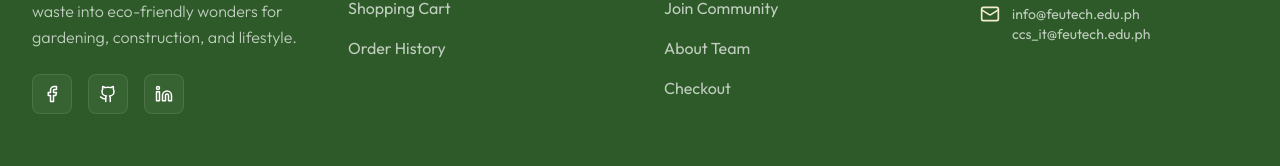
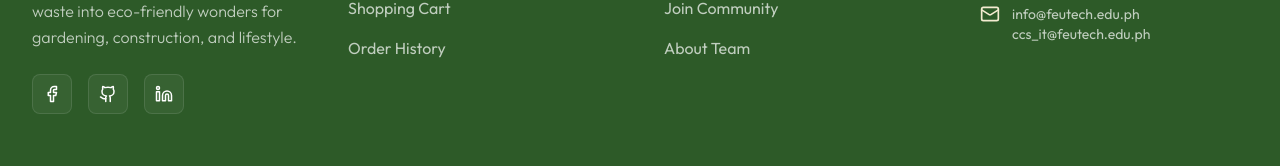
Before and after one commit to NesBukoYNot/nesbukoynot.github.io, a React (Vite) app: page / in a window 1280 px wide. Shown: the part 2381-2547 px from the top of the page. Built offline with nearby package versions, Linux system fonts and the light colour scheme.

Commit message:
fix: remove checkout link from footer [Audit Time: 2026-02-25 09:37:08]

```diff
--- a/src/components/Footer.jsx
+++ b/src/components/Footer.jsx
@@ -46,7 +46,6 @@ const Footer = () => {
                             <li><Link to="/login" className="hover:text-white transition-colors">Member Login</Link></li>
                             <li><Link to="/register" className="hover:text-white transition-colors">Join Community</Link></li>
                             <li><Link to="/about" className="hover:text-white transition-colors">About Team</Link></li>
-                            <li><Link to="/checkout" className="hover:text-white transition-colors">Checkout</Link></li>
                         </ul>
                     </div>
 
```
